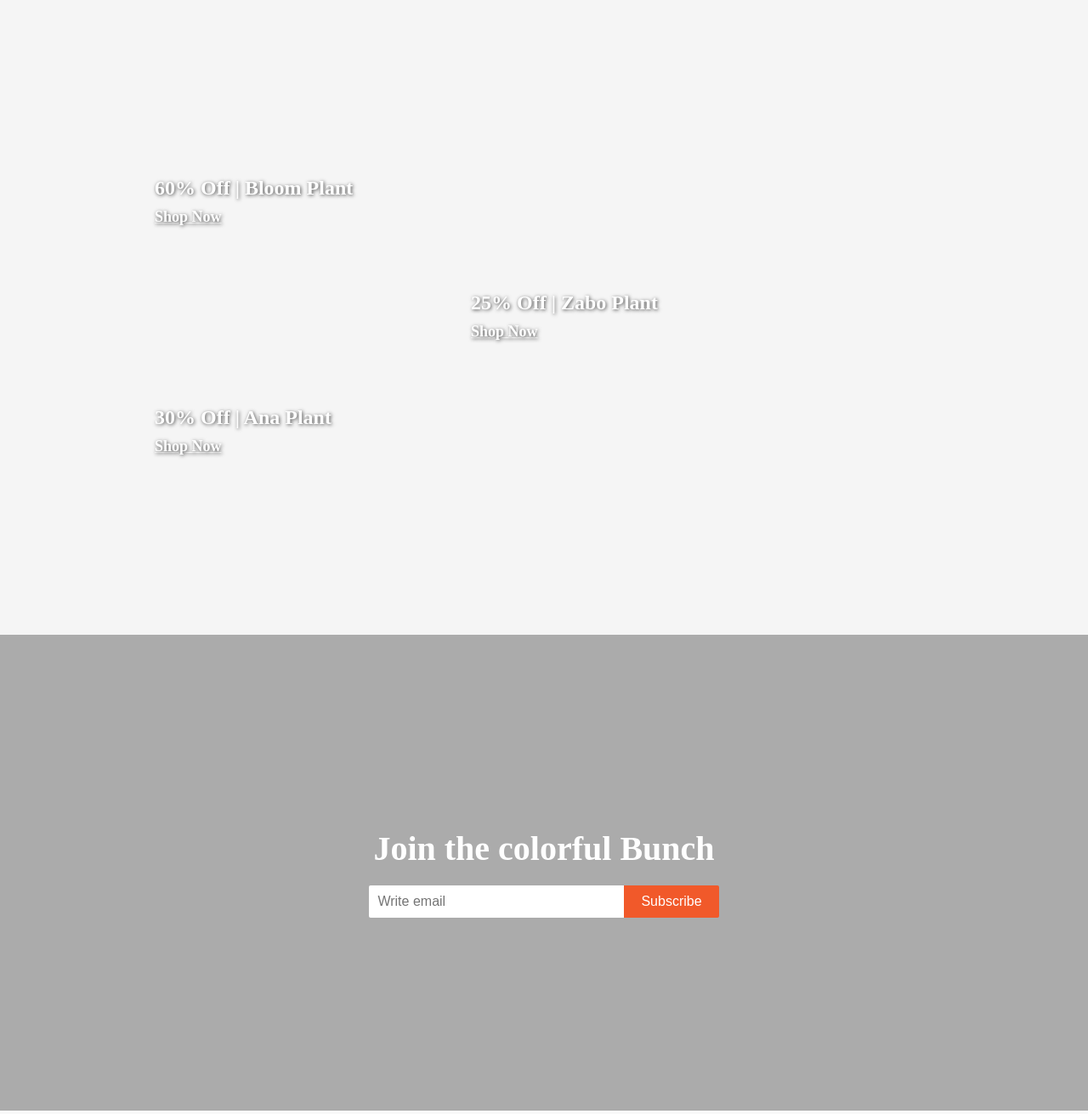
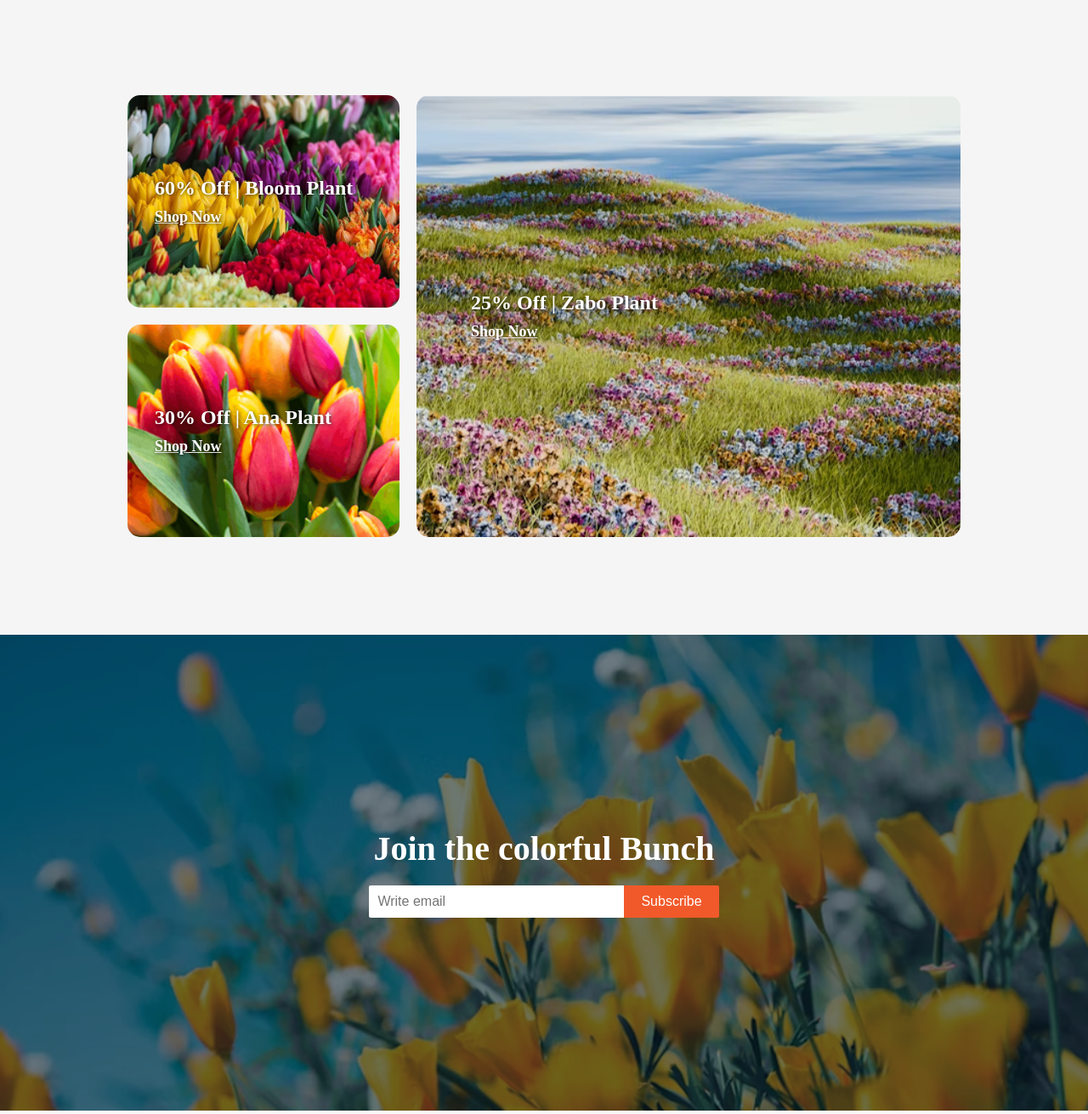
Before and after one commit to Jahangirzihad/my-first-responsive-website, a plain HTML site: page index.html in a window 1280 px wide. Shown: the part 2693-4004 px from the top of the page at 85% size. Drawn offline with Linux system fonts and the light colour scheme; the site is published under a folder, as on GitHub Pages, so addresses that start at the root find nothing.

Commit message:
code is easy if we can hard work

```diff
--- a/styles/style.css
+++ b/styles/style.css
@@ -285,15 +285,15 @@ body {
 }
 
 .bloom {
-  background-image: url('/images/deal-bloom.png');
+  background-image: url('../images/deal-bloom.png');
 }
 
 .ana {
-  background-image: url('/images/deal-ana.png');
+  background-image: url('../images/deal-ana.png');
 }
 
 .zabo {
-  background-image: url('/images/deal-zabo.png');
+  background-image: url('../images/deal-zabo.png');
   height: 100%;
 }
 
@@ -755,7 +755,7 @@ footer {
   /*  HERO SECTION  */
   .hero {
     height: 70vh;
-    background: url('/images/news-letter-bg.png') no-repeat center center/cover;
+    background: url('../images/news-letter-bg.png') no-repeat center center/cover;
     display: flex;
     align-items: center;
     justify-content: center;
```
